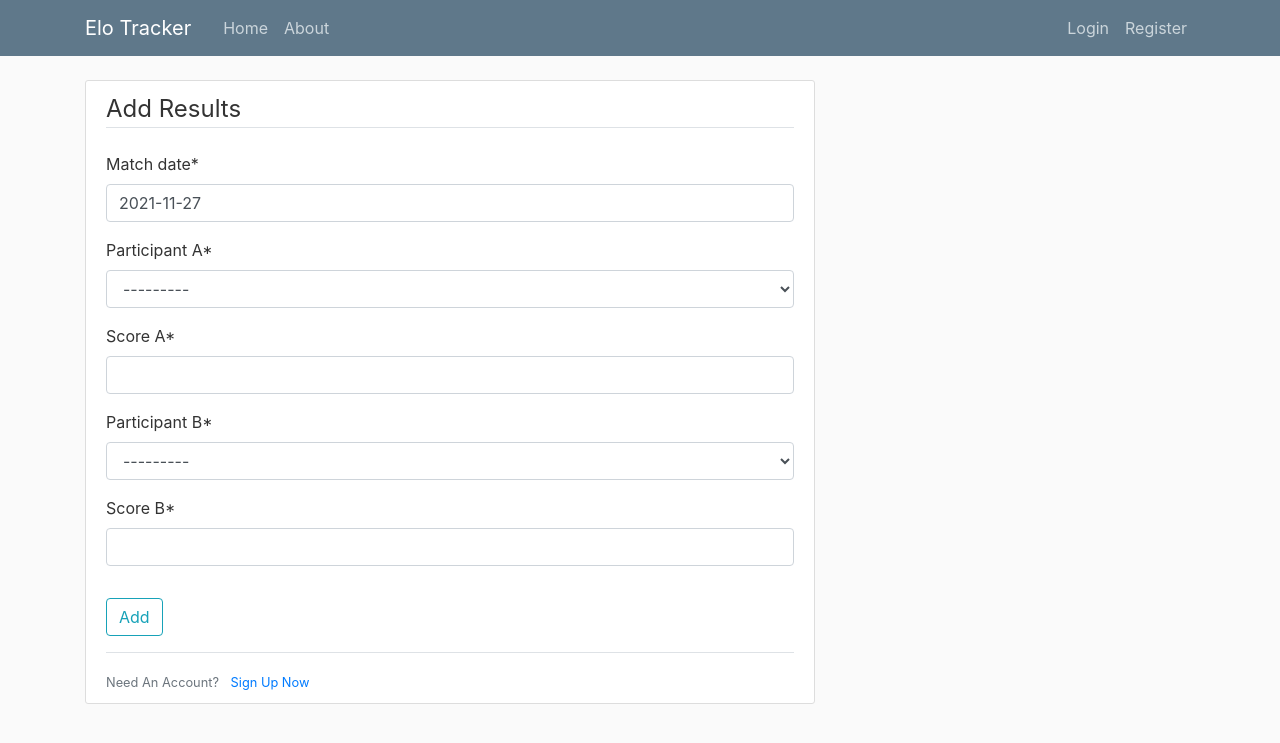
After one commit to steph-wong-15/Elo-Tracker-Web-App, a Django app: page /addresults/ in a window 1280 px wide. The commit adds this page. Shown: the top 743 px of the page. Run offline with Django 3.2, Linux system fonts and the light colour scheme; data that the repository does not hold is empty; some libraries are stand-ins or nearby versions.

Commit message:
renamed results html to addresults

```diff
--- a/stats/models.py
+++ b/stats/models.py
@@ -30,10 +30,11 @@ class Match(models.Model):
     elo_change = models.IntegerField(null = True)
     game = models.ForeignKey(Game, on_delete=models.CASCADE, null = True)
     match_date = models.DateField(default = date.today)
+    slug = models.SlugField(max_length=50, null=True)
+
     def save(self, *args, **kwargs):
-        self.slug = slugify(self.game, allow_unicode=True)
+        self.slug = slugify(self.id, allow_unicode=True)
         return super(Match, self).save(*args, **kwargs)
-
 
 class Results(models.Model):
     date_posted = models.DateTimeField(default=timezone.now)
--- /dev/null
+++ b/stats/templates/stats/addresults.html
@@ -0,0 +1,21 @@
+{% extends "stats/base.html" %}
+{% load crispy_forms_tags %}
+{% block content %}
+    <div class="content-section">
+        <form method="POST">
+            {% csrf_token %}
+            <fieldset class="form-group">
+                <legend class="border-bottom mb-4">Add Results</legend>
+                {{ form|crispy }}
+            </fieldset>
+            <div class="form-group">
+                <button class="btn btn-outline-info" type="submit">Add</button>
+            </div>
+        </form>
+        <div class="border-top pt-3">
+            <small class="text-muted">
+                Need An Account? <a class="ml-2" href="{% url 'register' %}">Sign Up Now</a>
+            </small>
+        </div>
+    </div>
+{% endblock content %}
--- a/stats/templates/stats/game.html
+++ b/stats/templates/stats/game.html
@@ -10,5 +10,6 @@
                 <a href="{% url 'stats-results' %}" class="btn btn-primary">Add Result</a>
             </div>
         </div>
+        <p>Display list of results here</p>
     </div>
 {% endblock content %}
--- a/stats/urls.py
+++ b/stats/urls.py
@@ -6,5 +6,6 @@ urlpatterns = [
     path('about/', views.about, name='stats-about'),
     path('newgame/', views.newgame, name='stats-newgame'),
     path('game/<slug:slug>/', views.GameDetailView.as_view(), name='stats-game'),
-    path('results/', views.results, name='stats-results')
+    path('addresults/', views.addresults, name='stats-results'),
+
 ]
--- a/stats/views.py
+++ b/stats/views.py
@@ -1,4 +1,4 @@
-from django.shortcuts import render, redirect
+from django.shortcuts import render, redirect, get_object_or_404
 from django.contrib import messages
 from .forms import GameRegisterForm
 from .models import Game
@@ -6,6 +6,8 @@ from .forms import AddResultsForm
 from .models import Match
 from django.views.generic.detail import DetailView
 from django.contrib.auth.mixins import LoginRequiredMixin
+from django.http import HttpResponseRedirect, HttpResponse
+from django.template import loader
 
 def home(request):
     Games = Game.objects.all()
@@ -35,7 +37,8 @@ class GameDetailView(DetailView,LoginRequiredMixin):
     slug_url_kwarg = 'slug'
 
 #result also needs slug
-def results(request):
+def addresults(request):
+
     if request.method == 'POST':
         form = AddResultsForm(request.POST)
         if form.is_valid():
@@ -44,7 +47,7 @@ def results(request):
             return redirect('stats-home')
     else:
         form = AddResultsForm()
-    return render(request, 'stats/results.html',{'form': form})
+    return render(request, 'stats/addresults.html',{'form': form})
 
 class ResultsDetailView(DetailView, LoginRequiredMixin):
     context_object_name = 'results_detail'
```
Also changed, not shown: stats/templates/stats/results.html (+0 -16 lines), stats/migrations/0012_alter_match_match_date.py (added), stats/migrations/0013_match_slug.py (added).
